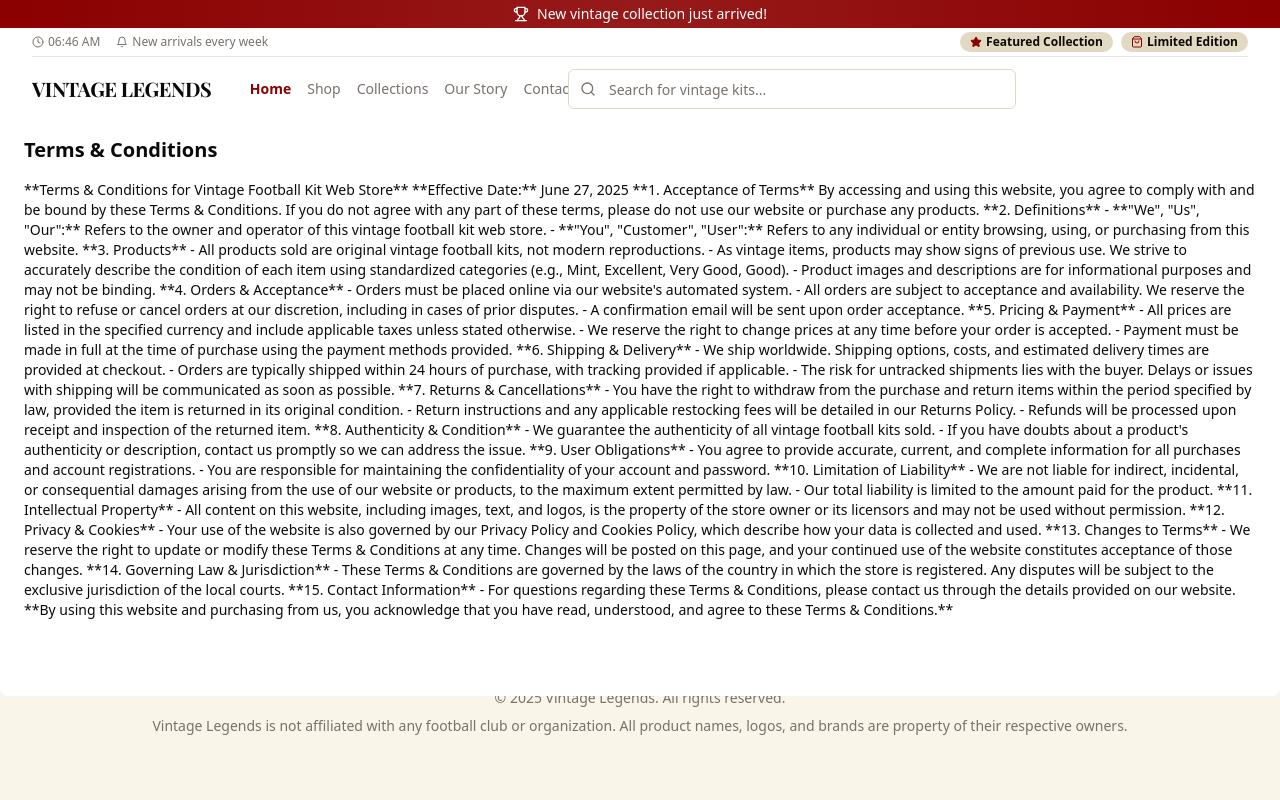
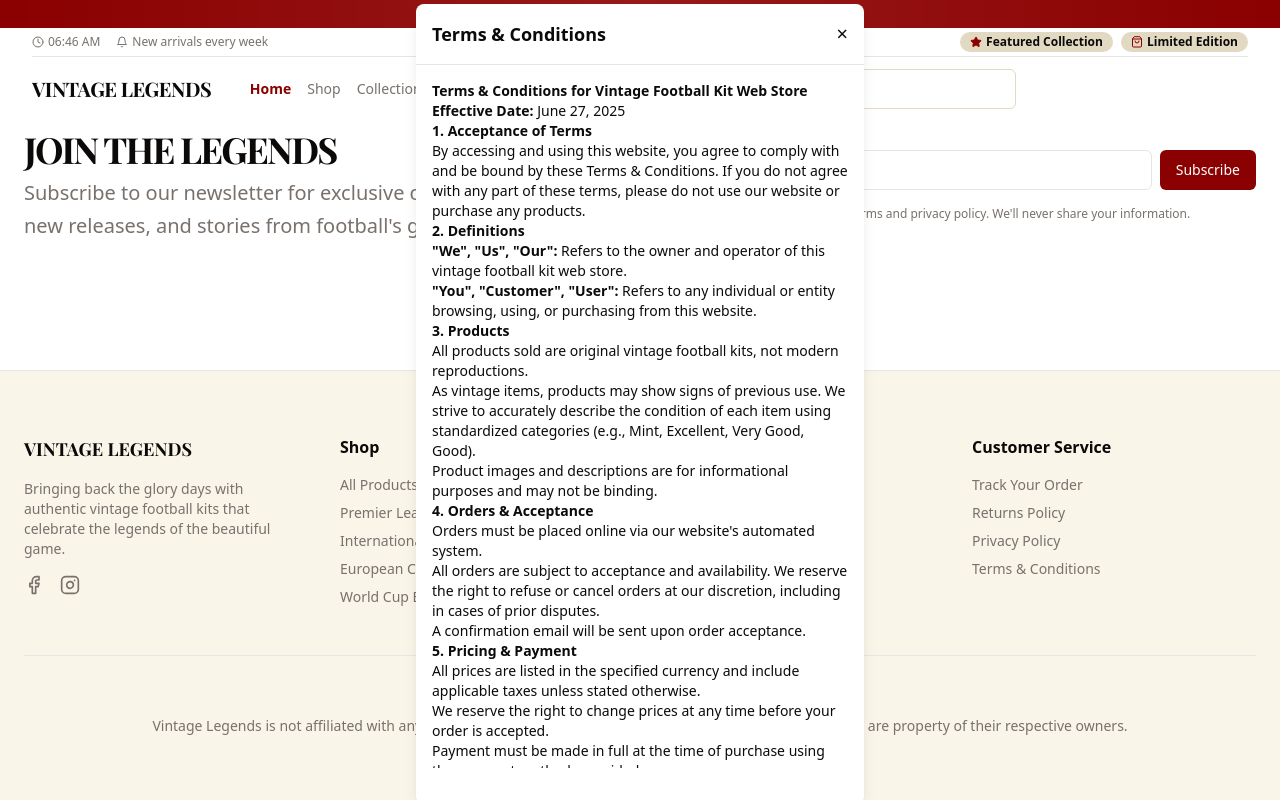
Before and after one commit to minhquantran04/EXE101_ReplayJerSey, a Next.js app: page / in a window 1280 px wide. Both pictures are taken after a click on the link "Terms & Conditions". Shown: the part 7051-7851 px from the top of the page. Built offline with nearby package versions, Linux system fonts and the light colour scheme; a web font is replaced by a local one.

Commit message:
fix pop up

```diff
--- a/components/home/TermsPopup.jsx
+++ b/components/home/TermsPopup.jsx
@@ -1,7 +1,9 @@
 "use client";
 import React, { useState } from 'react';
+import ReactMarkdown from 'react-markdown';
 
-const termsContent = `**Terms & Conditions for Vintage Football Kit Web Store**
+const termsContent = `
+**Terms & Conditions for Vintage Football Kit Web Store**
 
 **Effective Date:** June 27, 2025
 
@@ -82,7 +84,6 @@ By accessing and using this website, you agree to comply with and be bound by th
 **By using this website and purchasing from us, you acknowledge that you have read, understood, and agree to these Terms & Conditions.**
 `;
 
-
 export default function TermsPopup() {
   const [isOpen, setIsOpen] = useState(false);
 
@@ -98,21 +99,39 @@ export default function TermsPopup() {
   return (
     <>
       <li>
-        <a href="#" onClick={openModal} className="text-muted-foreground hover:text-[#8b0000]">
+        <a
+          href="#"
+          onClick={openModal}
+          className="text-muted-foreground hover:text-[#8b0000]"
+        >
           Terms & Conditions
         </a>
       </li>
 
      {isOpen && (
-        <div className="fixed inset-0 bg-black bg-opacity-50 flex justify-center items-center z-50">
-          <div className="bg-white p-6 rounded-lg max-w-3xl max-h-[80vh] overflow-y-auto">
-            <h2 className="text-xl font-bold mb-4">Terms & Conditions</h2>
-            <div className="whitespace-pre-wrap text-sm text-gray-700">
-              {termsContent}
-            </div>
+  <div className="fixed inset-0 bg-black bg-opacity-50 flex justify-center items-center z-50 p-2">
+    <div className="bg-white rounded-lg w-full max-w-md max-h-screen flex flex-col shadow-lg overflow-y-auto">
+      {/* Header */}
+   <div className="flex-shrink-0 p-4 border-b flex justify-between items-center">
+    <h2 className="text-lg font-bold">Terms & Conditions</h2>
     <button
       onClick={closeModal}
-              className="mt-4 bg-red-700 text-white px-4 py-2 rounded hover:bg-red-800"
+      className="text-gray-400 hover:text-gray-600 text-xl"
+    >
+          ×
+        </button>
+      </div>
+
+    {/* Scrollable content */}
+  <div className="overflow-y-auto p-4 flex-1">
+    <div className="prose prose-sm text-sm text-gray-700 max-w-none">
+      <ReactMarkdown>{termsContent}</ReactMarkdown>
+    </div>
+  </div>
+
+    <button
+      onClick={closeModal}
+      className="w-full bg-red-700 text-white py-2 px-4 rounded hover:bg-red-800"
     >
           Close
         </button>
--- a/package.json
+++ b/package.json
@@ -53,6 +53,7 @@
     "react-day-picker": "8.10.1",
     "react-dom": "^19",
     "react-hook-form": "^7.54.1",
+    "react-markdown": "^10.1.0",
     "react-resizable-panels": "^2.1.7",
     "recharts": "2.15.0",
     "sonner": "^1.7.1",
```
Also changed, not shown: 1 other file (tests, documents, lock files or other folders). Lines whose indentation alone changed are shown as unchanged.
